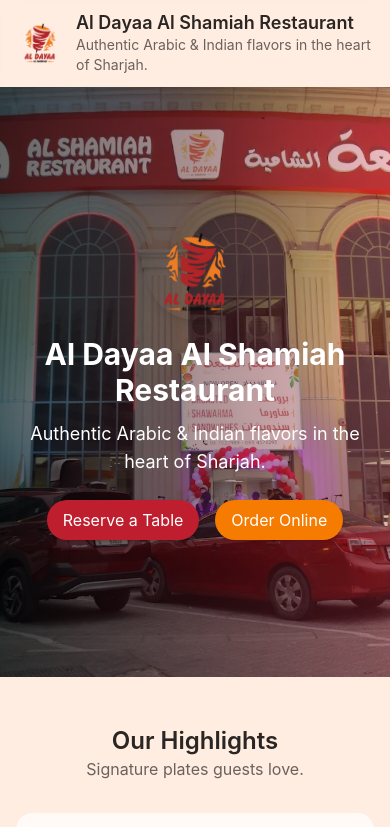
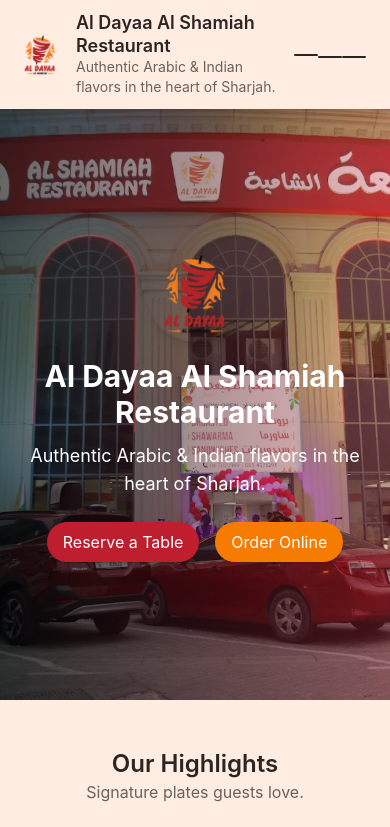
Before and after one commit to darkest-pearl/aldayaa, a Next.js app: page /public in a window 390 px wide. Shown: the top 827 px of the page. Built offline with nearby package versions, Linux system fonts and the light colour scheme.

Commit message:
Nicely designed Header

```diff
--- a/src/components/Header.jsx
+++ b/src/components/Header.jsx
@@ -1,3 +1,5 @@
+'use client';
+import { useState } from 'react';
 import Link from 'next/link';
 import Image from 'next/image';
 import { strings } from '../lib/strings';
@@ -13,9 +15,15 @@ const navLinks = [
 ];
 
 export default function Header() {
+  const [isMenuOpen, setIsMenuOpen] = useState(false);
+
+  const toggleMenu = () => setIsMenuOpen((prev) => !prev);
+  const closeMenu = () => setIsMenuOpen(false);
+
   return (
     <header className="sticky top-0 z-50 bg-beige/90 backdrop-blur shadow-sm">
-      <div className="max-w-6xl mx-auto flex items-center justify-between px-4 py-3">
+      <div className="max-w-6xl mx-auto px-4 py-3 relative">
+        <div className="flex items-center justify-between">
           <Link href="/public" className="flex items-center gap-3">
             <Image src="/images/logo-al-dayaa.png" alt={strings.restaurantName} width={48} height={48} className="rounded-full" />
             <div>
@@ -33,7 +41,70 @@ export default function Header() {
               Reserve
             </Link>
           </nav>
+          <button
+            type="button"
+            onClick={toggleMenu}
+            className="md:hidden inline-flex items-center justify-center p-2 rounded-md text-textdark hover:text-primary focus:outline-none focus:ring-2 focus:ring-primary focus:ring-offset-2 focus:ring-offset-beige"
+            aria-label="Toggle navigation menu"
+            aria-expanded={isMenuOpen}
+          >
+            <span className="sr-only">Menu</span>
+            <span
+              className={`block h-0.5 w-6 rounded-sm bg-current transition-transform duration-300 ${
+                isMenuOpen ? 'translate-y-1.5 rotate-45' : ''
+              }`}
+            />
+            <span
+              className={`mt-1 block h-0.5 w-6 rounded-sm bg-current transition-opacity duration-300 ${
+                isMenuOpen ? 'opacity-0' : 'opacity-100'
+              }`}
+            />
+            <span
+              className={`mt-1 block h-0.5 w-6 rounded-sm bg-current transition-transform duration-300 ${
+                isMenuOpen ? '-translate-y-1.5 -rotate-45' : ''
+              }`}
+            />
+          </button>
         </div>
+
+        <div
+          className={`md:hidden absolute inset-x-0 top-full origin-top transform transition-all duration-300 ease-out ${
+            isMenuOpen ? 'pointer-events-auto translate-y-0 opacity-100' : 'pointer-events-none -translate-y-2 opacity-0'
+          }`}
+        >
+          <div className="rounded-xl bg-white shadow-lg ring-1 ring-black/5 divide-y divide-beige/60 overflow-hidden">
+            <div className="flex flex-col space-y-1 px-4 py-3 text-sm">
+              {navLinks.map((link) => (
+                <Link
+                  key={link.href}
+                  href={link.href}
+                  onClick={closeMenu}
+                  className="block rounded-md px-2 py-2 hover:bg-beige/70 hover:text-primary transition-colors"
+                >
+                  {link.label}
+                </Link>
+              ))}
+            </div>
+            <div className="px-4 py-3 bg-beige/60">
+              <Link
+                href="/public/reservations"
+                onClick={closeMenu}
+                className="block text-center bg-primary text-white px-4 py-2 rounded-full shadow hover:scale-105 transition-transform"
+              >
+                Reserve
+              </Link>
+            </div>
+          </div>
+        </div>
+      </div>
+      {isMenuOpen && (
+        <button
+          type="button"
+          aria-label="Close menu"
+          onClick={closeMenu}
+          className="fixed inset-0 z-40 bg-black/30 backdrop-blur"
+        />
+      )}
     </header>
   );
 }
```
Lines whose indentation alone changed are shown as unchanged.
